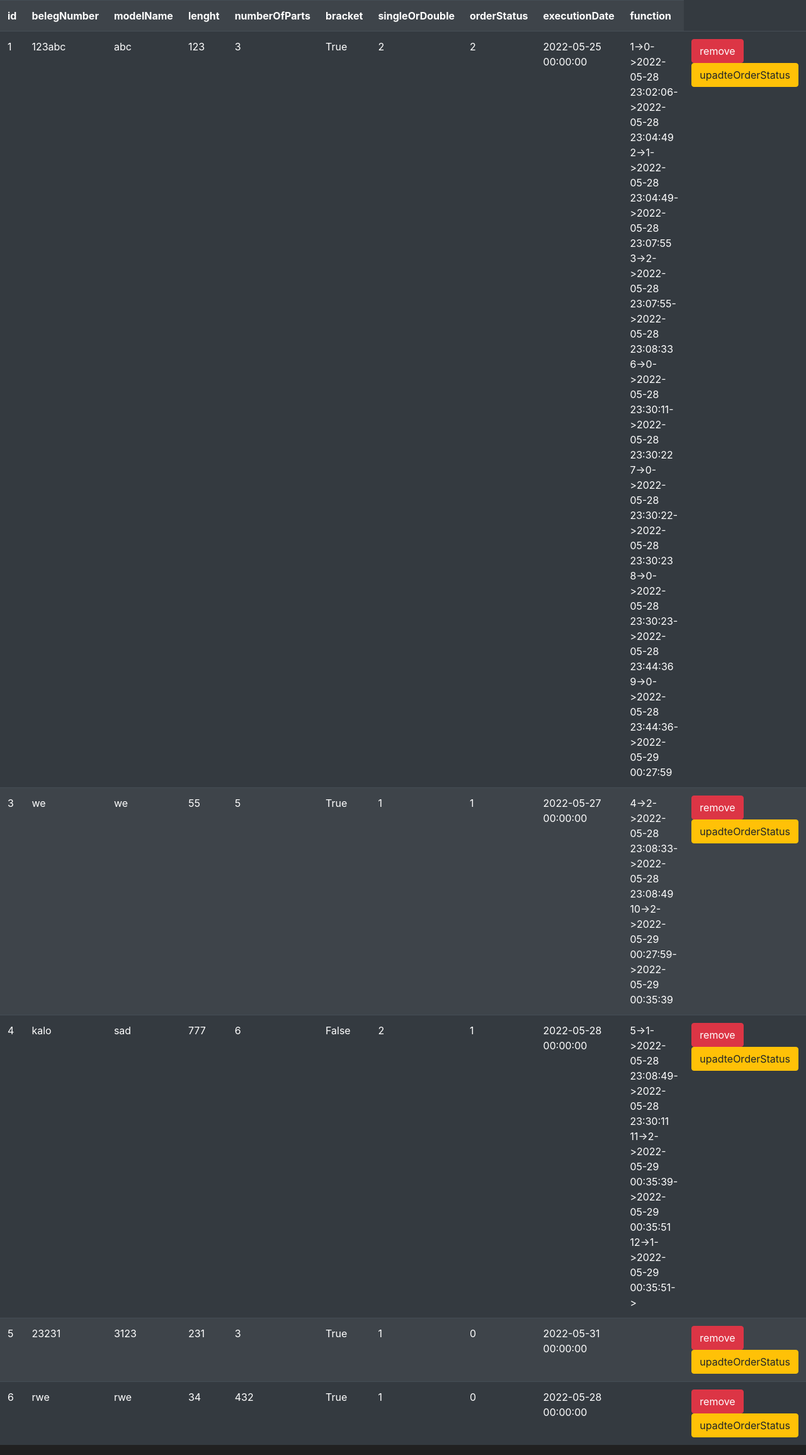
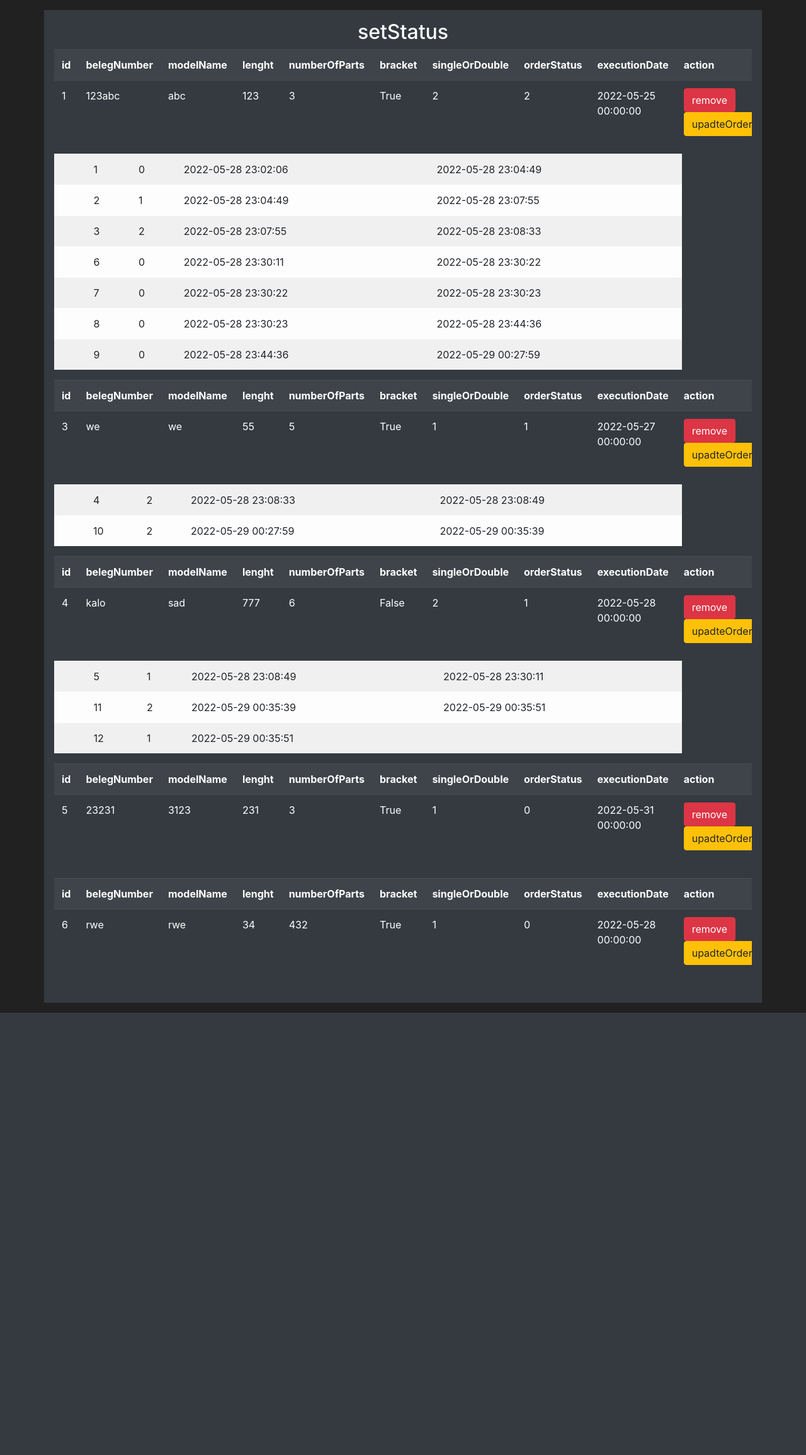
Before and after one commit to gibonson/MeraProd, a Flask app: page /getTable in a window 1280 px wide. Shown: the part 56-2366 px from the top of the page at 63% size. After the commit the page ends 1664 px from the top, so only its background shows below. Run offline with Flask 2, Linux system fonts and the light colour scheme; data comes from the database, SQL or seed files in the repository; both versions use the stored data as it was after the commit; some libraries are stand-ins or nearby versions.

Commit message:
small changes

```diff
--- a/app.py
+++ b/app.py
@@ -222,7 +222,7 @@ messages = [{'title': 'Message One',
             ]
 
 
-@app.route('/create/', methods=('GET', 'POST'))
+@app.route('/create', methods=('GET', 'POST'))
 def create():
     messages.clear()
     today = datetime.date.today()
--- a/templates/base.html
+++ b/templates/base.html
@@ -1,5 +1,6 @@
 <!doctype html>
 <html lang="en">
+
 <head>
     <!-- Required meta tags -->
     <meta charset="utf-8">
@@ -50,14 +51,20 @@
     </nav>
 
     {% for message in messages %}
-    <div class='alert'>
+    <div class="container p-3 my-3 bg-dark text-white">
+        <div class="alert alert-success" role="alert">
             <h3>{{ message['title'] }}</h3>
             <p>{{ message['content'] }}</p>
+        </div>
     </div>
     {% endfor %}
 
     {% for message in get_flashed_messages() %}
-            <div class="alert">{{ message }}</div>
+    <div class="container p-3 my-3 bg-dark text-white">
+        <div class="alert alert-danger" role="alert">
+            {{ message }}
+        </div>
+    </div>
     {% endfor %}
 
     {% block content %}
@@ -84,4 +91,5 @@
         color: white
     }
 </style>
+
 </html>
--- a/templates/createForm.html
+++ b/templates/createForm.html
@@ -62,7 +62,7 @@ table
             <input type="date" id="executionDate" name="executionDate" value="{{ today }}" min="2022-01-01">
 
             <br>
-            <button type="submit">Submit</button>
+            <button class="btn btn-success type="submit">Submit</button>
         </form>
     </div>
 </div>
--- a/templates/table.html
+++ b/templates/table.html
@@ -5,9 +5,13 @@ table
 
 {% block content %}
 
+<div class="container p-3 my-3 bg-dark text-white">
+    <h2 align="center">setStatus</h2>
+    <div class="center">
+
+        {% for product in all_products %}
         <div class="table-responsive">
             <table class="table table-striped table-dark" style="width: 100%">
-
                 <tr>
                     <th>id</th>
                     <th>belegNumber</th>
@@ -18,11 +22,8 @@ table
                     <th>singleOrDouble</td>
                     <th>orderStatus</td>
                     <th>executionDate</td>
-            <th>function</td>
+                    <th>action</td>
                 </tr>
-
-        {% for product in all_products %}
-
                 <tr>
                     <td>{{ product.id }}</td>
                     <td>{{ product.belegNumber}}</td>
@@ -34,13 +35,6 @@ table
                     <td>{{ product.orderStatus }}</td>
                     <td>{{ product.executionDate }}</td>
                     <td>
-                {% for status in all_Statuses %}
-                {% if product.id == status.idProd %}
-                {{status.id}}->{{status.idEvent}}->{{status.startDate.strftime('%Y-%m-%d %H:%M:%S')}}->{% if status.endDate is not none%}{{status.endDate.strftime('%Y-%m-%d %H:%M:%S')}}{% endif%}<br>
-                {% endif %}
-                {% endfor %}
-            </td>
-            <td>
                         <form action="{{ url_for('removeProduct') }}" method="POST">
                             <input type="hidden" value="{{ product.id }}" name="id">
                             <button class="btn btn-danger">remove</button>
@@ -49,14 +43,35 @@ table
                             <input type="hidden" value="{{ product.id }}" name="id">
                             <button class="btn btn-warning">upadteOrderStatus</button>
                         </form>
+                    </td>
+                </tr>
+                <tr>
 
-
+                    <div class="table-responsive">
+                        <table class="table table-striped table-light" style="width: 90%">
+                            {% for status in all_Statuses %}
+                            {% if product.id == status.idProd %}
+                            <tr>
+                                <th colspan="2"></th>
+                                <td>{{status.id}}</td>
+                                <td>{{status.idEvent}}</td>
+                                <td>{{status.startDate.strftime('%Y-%m-%d %H:%M:%S')}}</td>
+                                <td>{% if status.endDate is not none%}{{status.endDate.strftime('%Y-%m-%d %H:%M:%S')}}{%
+                                    endif%}
                                 </td>
-
-
                             </tr>
-
+                            {% endif%}
                             {% endfor %}
                         </table>
                     </div>
+                </tr>
+                {% endfor %}
+            </table>
+        </div>
+
+
+
+
+    </div>
+</div>
 {% endblock %}
```
Also changed, not shown: templates/setStatusForm.html (+5 -5 lines), db.sqlite. Lines whose indentation alone changed are shown as unchanged.
